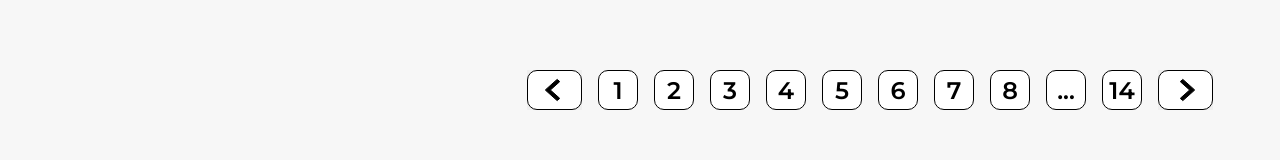
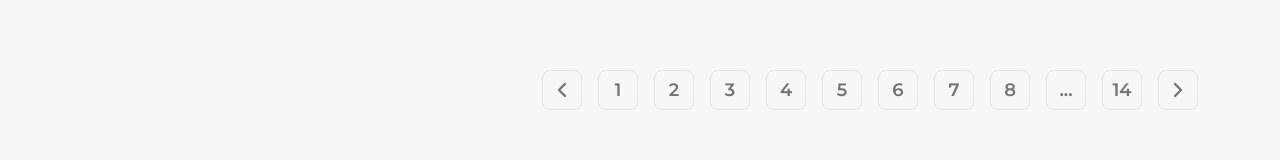
Before and after one commit to DIS-Guys/EcoRent_Frontend, a React (Vite) app: page /rent in a window 1280 px wide. Shown: the part 1734-1894 px from the top of the page. Built offline with nearby package versions, Linux system fonts and the light colour scheme.

Commit message:
Make better navigation

```diff
--- a/src/components/RentPage/RentPage.css
+++ b/src/components/RentPage/RentPage.css
@@ -125,16 +125,40 @@
   align-items: center;
   width: 40px;
   height: 40px;
-  border-radius: 10px;
-  border: 1px solid #000;
-  background-color: #fff;
-  font-size: 24px;
+  border-radius: 8px;
+  border: 1px solid #e3e6ec;
+  font-size: 18px;
   font-weight: 600;
+  color: #757575;
   cursor: pointer;
+  transition: background-color 0.3s, color 0.3s, border-color 0.3s;
+}
+
+.page-number:hover {
+  background-color: #15b392;
+  color: #fff;
+  border-color: #15b392;
 }
 
 .arrow {
-  border: none;
   display: flex;
+  justify-content: center;
+  align-items: center;
+  width: 40px;
+  height: 40px;
+  border-radius: 8px;
+  background-color: #f7f7f7;
+  border: 1px solid #e3e6ec;
   cursor: pointer;
+  transition: background-color 0.3s, border-color 0.3s, transform 0.3s;
 }
+
+.arrow img {
+  width: 24px;
+  height: 24px;
+}
+
+.arrow:hover {
+  border-color: #15b392;
+  transform: scale(1.1);
+}
--- a/src/components/RentPage/RentPage.tsx
+++ b/src/components/RentPage/RentPage.tsx
@@ -247,7 +247,7 @@ export const RentPage: React.FC = () => {
           </div>
           <div className="navigation-block">
             <button className="arrow">
-              <img src="./icons/leftarrow.svg" />
+              <img src="./icons/leftarrow.svg" alt='Previous page'/>
             </button>
             <div className="page-number">1</div>
             <div className="page-number">2</div>
@@ -260,7 +260,7 @@ export const RentPage: React.FC = () => {
             <div className="page-number">...</div>
             <div className="page-number">14</div>
             <button className="arrow">
-              <img src="./icons/rightarrow.svg" />
+              <img src="./icons/rightarrow.svg" alt='Next page'/>
             </button>
           </div>
         </div>
```
Also changed, not shown: public/icons/leftarrow.svg, public/icons/rightarrow.svg.
